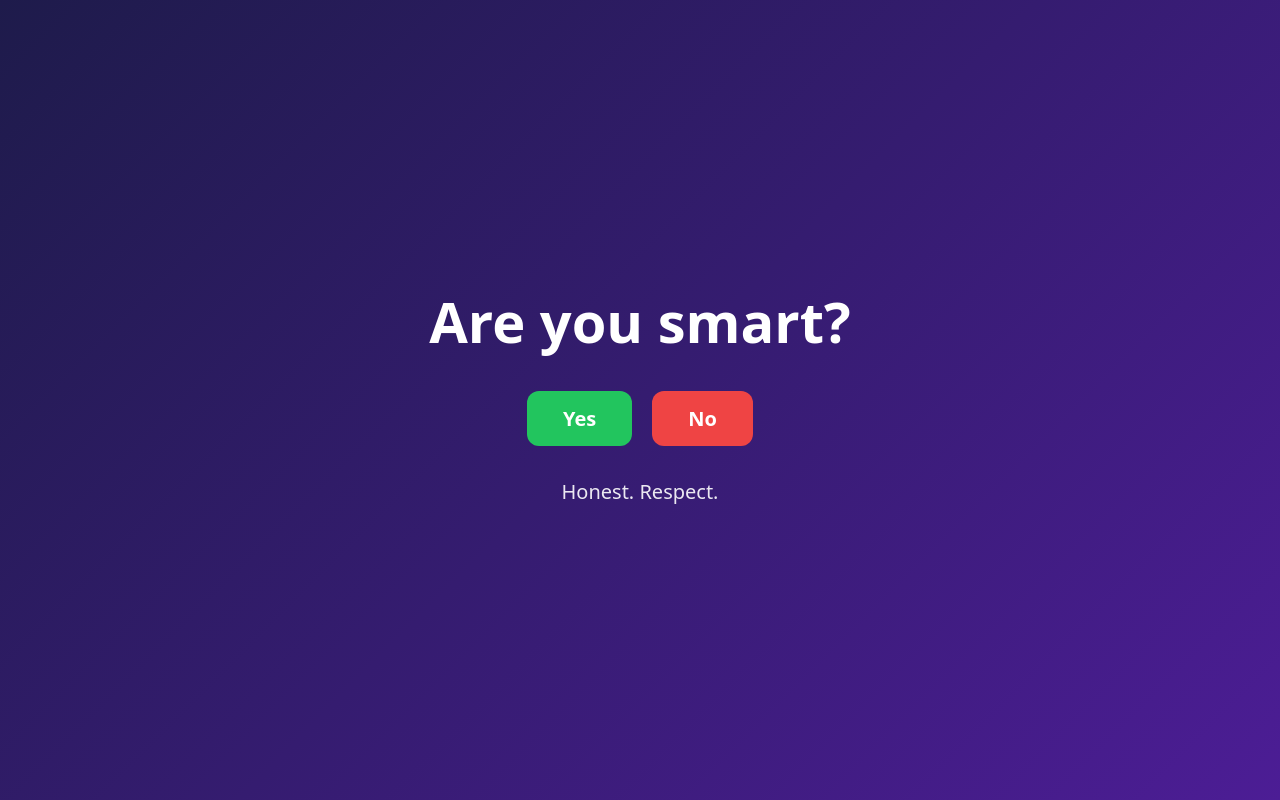
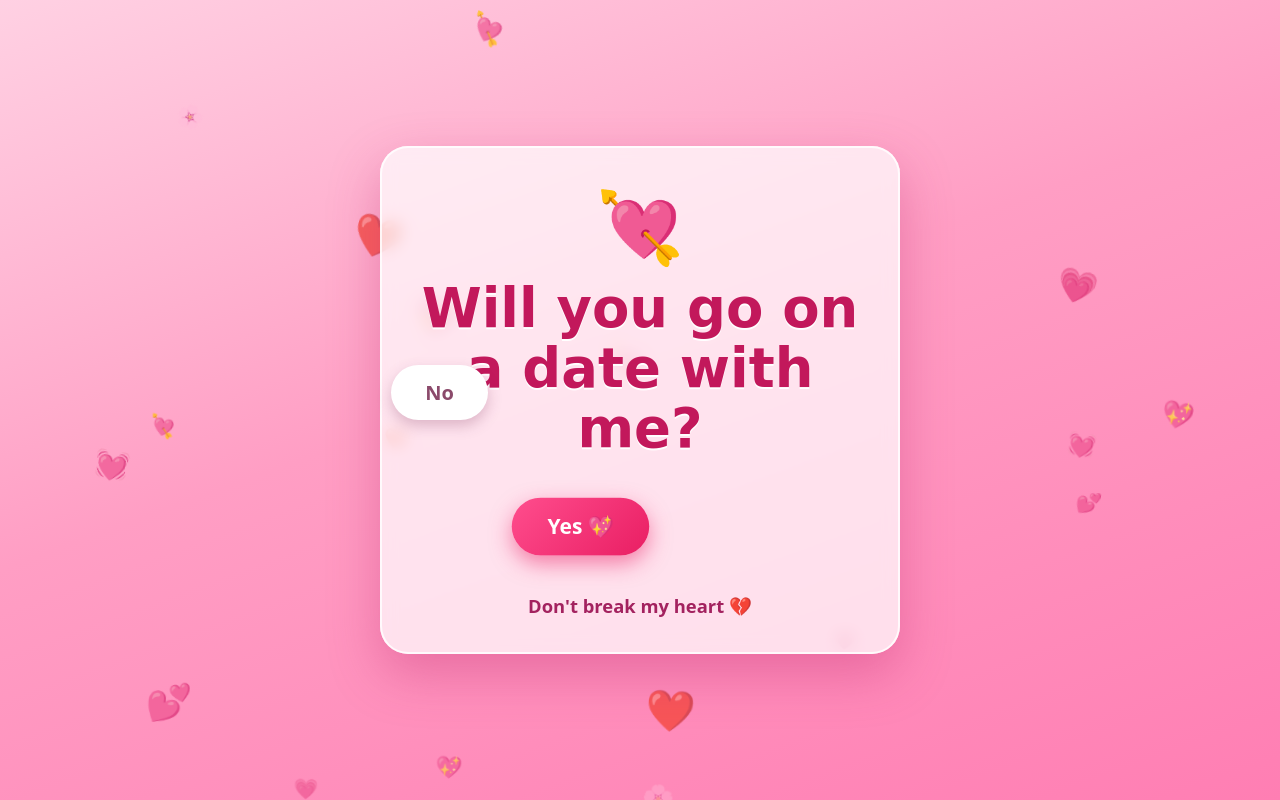
Before and after one commit to esala-rajapakshe/not-at-all-suspicious, a plain HTML site: page index.html in a window 1280 px wide. Both pictures are taken after a click on the button "No". Drawn offline with Linux system fonts and the light colour scheme.

Commit message:
Turn page into a lovey-dovey date ask with a runaway No button
Co-Authored-By: Claude Sonnet 5.5 <noreply@anthropic.com>
Claude-Session: https://claude.ai/code/session_01VPQ75ePPhDxKXJ6jpqdxHZ

```diff
--- a/index.html
+++ b/index.html
@@ -3,40 +3,99 @@
 <head>
 <meta charset="UTF-8">
 <meta name="viewport" content="width=device-width, initial-scale=1, user-scalable=no">
-<title>Are you smart?</title>
+<title>Will you go on a date with me? 💕</title>
 <style>
   * { box-sizing: border-box; -webkit-tap-highlight-color: transparent; }
   html, body {
-    margin: 0; height: 100%; overflow: hidden;
+    margin: 0; height: 100%; overflow: hidden; touch-action: none;
     font-family: system-ui, -apple-system, "Segoe UI", Roboto, sans-serif;
-    background: linear-gradient(135deg, #1e1b4b, #4c1d95);
-    color: #fff; touch-action: none;
+    background: linear-gradient(160deg, #ffd1e3 0%, #ff9ec4 45%, #ff7eb3 100%);
+    color: #7a1f4b;
   }
+
+  /* floating background hearts */
+  .hearts { position: fixed; inset: 0; pointer-events: none; overflow: hidden; z-index: 0; }
+  .hearts span {
+    position: absolute; bottom: -60px; opacity: 0;
+    animation: floatUp linear infinite;
+  }
+  @keyframes floatUp {
+    0%   { transform: translateY(0) translateX(0) rotate(0deg); opacity: 0; }
+    10%  { opacity: .75; }
+    90%  { opacity: .75; }
+    100% { transform: translateY(-115vh) translateX(40px) rotate(25deg); opacity: 0; }
+  }
+
   .stage {
-    height: 100%; display: flex; flex-direction: column;
-    align-items: center; justify-content: center; text-align: center; padding: 24px;
+    position: relative; z-index: 1; height: 100%;
+    display: flex; align-items: center; justify-content: center; padding: 20px;
   }
-  h1 { font-size: clamp(2rem, 8vw, 3.5rem); margin: 0 0 32px; }
-  .buttons { display: flex; gap: 20px; }
+  .card {
+    width: min(92vw, 520px); text-align: center;
+    padding: 36px 24px 32px; border-radius: 28px;
+    background: rgba(255, 255, 255, .72);
+    backdrop-filter: blur(8px); -webkit-backdrop-filter: blur(8px);
+    box-shadow: 0 20px 50px rgba(190, 40, 110, .35), inset 0 0 0 2px rgba(255,255,255,.8);
+  }
+  .hidden { display: none; }
+
+  .emoji { font-size: 4rem; display: inline-block; animation: beat 1.2s ease-in-out infinite; }
+  @keyframes beat {
+    0%, 100% { transform: scale(1); }
+    15% { transform: scale(1.18); }
+    30% { transform: scale(1); }
+    45% { transform: scale(1.12); }
+  }
+
+  h1 {
+    font-family: "Brush Script MT", "Segoe Script", "Snell Roundhand", "Lucida Handwriting", cursive;
+    font-size: clamp(2.2rem, 9vw, 3.4rem); line-height: 1.1; margin: 10px 0 28px;
+    color: #c2185b; text-shadow: 0 2px 0 #fff;
+  }
+
+  .buttons { display: flex; gap: 22px; justify-content: center; align-items: center; min-height: 80px; }
   button {
-    font: inherit; font-size: 1.25rem; font-weight: 600;
-    padding: 14px 36px; border: none; border-radius: 12px; cursor: pointer;
-    color: #fff; user-select: none; -webkit-user-select: none;
+    font: inherit; font-size: 1.25rem; font-weight: 700; border: none; border-radius: 999px;
+    padding: 14px 34px; cursor: pointer; user-select: none; -webkit-user-select: none;
   }
-  #no  { background: #ef4444; }
-  #yes { background: #22c55e; }
-  #yes.runaway { position: fixed; transition: left .15s ease-out, top .15s ease-out; z-index: 10; }
-  #msg { margin-top: 32px; min-height: 2em; font-size: 1.25rem; opacity: .9; }
+  #yes {
+    color: #fff; background: linear-gradient(135deg, #ff4d8d, #e91e63);
+    box-shadow: 0 8px 20px rgba(233, 30, 99, .5);
+    transition: transform .2s ease; animation: pulse 1.6s ease-in-out infinite;
+  }
+  @keyframes pulse { 0%,100% { box-shadow: 0 8px 20px rgba(233,30,99,.5); } 50% { box-shadow: 0 8px 34px rgba(233,30,99,.85); } }
+  #no { color: #8b4a6b; background: #fff; box-shadow: 0 6px 14px rgba(120, 40, 80, .25); }
+  #no.runaway { position: fixed; transition: left .15s ease-out, top .15s ease-out; z-index: 20; }
+
+  #msg { margin: 26px 0 0; min-height: 1.6em; font-size: 1.15rem; font-weight: 600; color: #a3225f; }
+
+  #win p { font-size: 1.2rem; margin: 0; }
+  .burst { position: fixed; left: 50%; top: 50%; font-size: 1.8rem; z-index: 30; pointer-events: none; }
+
+  @media (prefers-reduced-motion: reduce) {
+    .emoji, #yes, .hearts span { animation: none; }
+  }
 </style>
 </head>
 <body>
+<div class="hearts" id="hearts"></div>
+
 <div class="stage">
-  <h1>Are you smart?</h1>
-  <div class="buttons">
-    <button id="yes">Yes</button>
-    <button id="no">No</button>
-  </div>
-  <div id="msg"></div>
+  <main class="card" id="ask">
+    <div class="emoji">💘</div>
+    <h1>Will you go on a date with me?</h1>
+    <div class="buttons">
+      <button id="yes">Yes 💖</button>
+      <button id="no">No</button>
+    </div>
+    <p id="msg"></p>
+  </main>
+
+  <main class="card hidden" id="win">
+    <div class="emoji">🥰</div>
+    <h1>Yay! It's a date!</h1>
+    <p>You just made my whole day 💕</p>
+  </main>
 </div>
 
 <script>
@@ -44,15 +103,33 @@
   var yes = document.getElementById('yes');
   var no = document.getElementById('no');
   var msg = document.getElementById('msg');
+  var ask = document.getElementById('ask');
+  var win = document.getElementById('win');
+
+  /* ---------- floating hearts background ---------- */
+  var layer = document.getElementById('hearts');
+  var glyphs = ['💖', '💕', '💗', '💓', '💘', '❤️', '🌸'];
+  for (var i = 0; i < 22; i++) {
+    var s = document.createElement('span');
+    s.textContent = glyphs[i % glyphs.length];
+    s.style.left = Math.random() * 100 + '%';
+    s.style.fontSize = (16 + Math.random() * 26) + 'px';
+    s.style.animationDuration = (9 + Math.random() * 10) + 's';
+    s.style.animationDelay = (-Math.random() * 18) + 's';
+    layer.appendChild(s);
+  }
+
+  /* ---------- the runaway "No" ---------- */
   var taunts = [
-    "Nice try.", "Too slow!", "Nope.", "Almost!", "Missed me.",
-    "Is that your best?", "Try harder.", "Not today."
+    "Are you sure? 🥺", "Pretty please? 💕", "Don't break my heart 💔",
+    "Try the other button 😉", "Nice try! 😏", "Just say yes 💖",
+    "It'll be fun, I promise 🌹", "Aw, come on 🥹"
   ];
+  var lastTaunt = -1, lastSay = 0, yesScale = 1;
 
-  var lastTaunt = -1, lastSay = 0;
   function say() {
     var now = Date.now();
-    if (now - lastSay < 700) return; // change text at most once per 0.7s
+    if (now - lastSay < 700) return;      // change text at most once per 0.7s
     lastSay = now;
     var i;
     do { i = Math.floor(Math.random() * taunts.length); } while (i === lastTaunt);
@@ -61,22 +138,28 @@
   }
 
   function overlaps(x, y, w, h, el) {
-    var r = el.getBoundingClientRect(), pad = 12;
+    var r = el.getBoundingClientRect(), pad = 14;
     return x < r.right + pad && x + w > r.left - pad &&
            y < r.bottom + pad && y + h > r.top - pad;
   }
 
-  function flee(px, py, withTaunt) {
-    var w = yes.offsetWidth, h = yes.offsetHeight;
+  var placeholder = null;
+  function flee(px, py) {
+    var w = no.offsetWidth, h = no.offsetHeight;
     var maxX = window.innerWidth - w - 8, maxY = window.innerHeight - h - 8;
     var x, y, tries = 0;
 
-    if (!yes.classList.contains('runaway')) {
-      var r = yes.getBoundingClientRect();
-      yes.classList.add('runaway');
-      yes.style.left = r.left + 'px';
-      yes.style.top = r.top + 'px';
-      void yes.offsetWidth; // flush so the first jump animates
+    if (!no.classList.contains('runaway')) {
+      var r = no.getBoundingClientRect();
+      // keep the layout steady so "Yes" doesn't shift when "No" leaves
+      placeholder = document.createElement('div');
+      placeholder.style.width = r.width + 'px';
+      placeholder.style.height = r.height + 'px';
+      no.parentNode.insertBefore(placeholder, no);
+      no.classList.add('runaway');
+      no.style.left = r.left + 'px';
+      no.style.top = r.top + 'px';
+      void no.offsetWidth;                 // flush so the first jump animates
     }
 
     do {
@@ -84,31 +167,34 @@
       y = 8 + Math.random() * Math.max(0, maxY - 8);
       tries++;
     } while (tries < 40 && (
-      overlaps(x, y, w, h, no) ||
+      overlaps(x, y, w, h, yes) ||
       (px != null && Math.hypot(x + w / 2 - px, y + h / 2 - py) < 160)
     ));
 
-    yes.style.left = x + 'px';
-    yes.style.top = y + 'px';
+    no.style.left = x + 'px';
+    no.style.top = y + 'px';
+
+    // "Yes" grows a little each time, up to 1.5x
+    yesScale = Math.min(1.5, yesScale + 0.05);
+    yes.style.transform = 'scale(' + yesScale + ')';
     say();
   }
 
-  // Desktop: dodge as the cursor gets close.
+  // Desktop: dodge as the cursor gets close (at most once per 200ms)
   var lastHover = 0;
   document.addEventListener('mousemove', function (e) {
     var now = Date.now();
-    if (now - lastHover < 200) return; // let the last jump finish first
-    var r = yes.getBoundingClientRect();
+    if (now - lastHover < 200) return;
+    var r = no.getBoundingClientRect();
     var cx = r.left + r.width / 2, cy = r.top + r.height / 2;
-    if (Math.hypot(e.clientX - cx, e.clientY - cy) < 110) {
+    if (Math.hypot(e.clientX - cx, e.clientY - cy) < 100) {
       lastHover = now;
-      flee(e.clientX, e.clientY, false);
+      flee(e.clientX, e.clientY);
     }
   });
 
-  // Mobile + any pointer: dodge the moment it is touched or clicked.
-  // One tap fires several events (touchstart, pointerdown, mousedown, click),
-  // so only react once per 400ms; the rest are still blocked.
+  // Touch / click: dodge the moment it is touched. One tap fires several
+  // events, so only react once per 400ms; the rest are still blocked.
   var lastDodge = 0;
   function dodge(e) {
     e.preventDefault();
@@ -117,21 +203,37 @@
     if (now - lastDodge < 400) return;
     lastDodge = now;
     var t = e.touches && e.touches[0];
-    flee(t ? t.clientX : e.clientX, t ? t.clientY : e.clientY, true);
+    flee(t ? t.clientX : e.clientX, t ? t.clientY : e.clientY);
   }
   ['touchstart', 'pointerdown', 'mousedown', 'click'].forEach(function (ev) {
-    yes.addEventListener(ev, dodge, { passive: false });
+    no.addEventListener(ev, dodge, { passive: false });
   });
-  yes.addEventListener('keydown', function (e) { flee(null, null, true); });
+  no.addEventListener('keydown', function () { flee(); });
 
-  // Keep it on screen if the window is resized or rotated.
   window.addEventListener('resize', function () {
-    if (yes.classList.contains('runaway')) flee();
+    if (no.classList.contains('runaway')) flee();
   });
 
-  no.addEventListener('click', function () {
-    msg.textContent = "Honest. Respect.";
-  });
+  /* ---------- the "Yes" celebration ---------- */
+  function celebrate() {
+    ask.classList.add('hidden');
+    no.classList.add('hidden');
+    win.classList.remove('hidden');
+    for (var i = 0; i < 46; i++) {
+      var b = document.createElement('span');
+      b.className = 'burst';
+      b.textContent = glyphs[i % glyphs.length];
+      document.body.appendChild(b);
+      var ang = Math.random() * Math.PI * 2;
+      var dist = 140 + Math.random() * Math.min(window.innerWidth, window.innerHeight) * 0.5;
+      b.animate([
+        { transform: 'translate(-50%,-50%) scale(.3)', opacity: 1 },
+        { transform: 'translate(calc(-50% + ' + Math.cos(ang) * dist + 'px), calc(-50% + ' + Math.sin(ang) * dist + 'px)) scale(1.4)', opacity: 0 }
+      ], { duration: 1400 + Math.random() * 900, easing: 'cubic-bezier(.2,.7,.3,1)', fill: 'forwards' })
+        .onfinish = (function (el) { return function () { el.remove(); }; })(b);
+    }
+  }
+  yes.addEventListener('click', celebrate);
 })();
 </script>
 </body>
```
